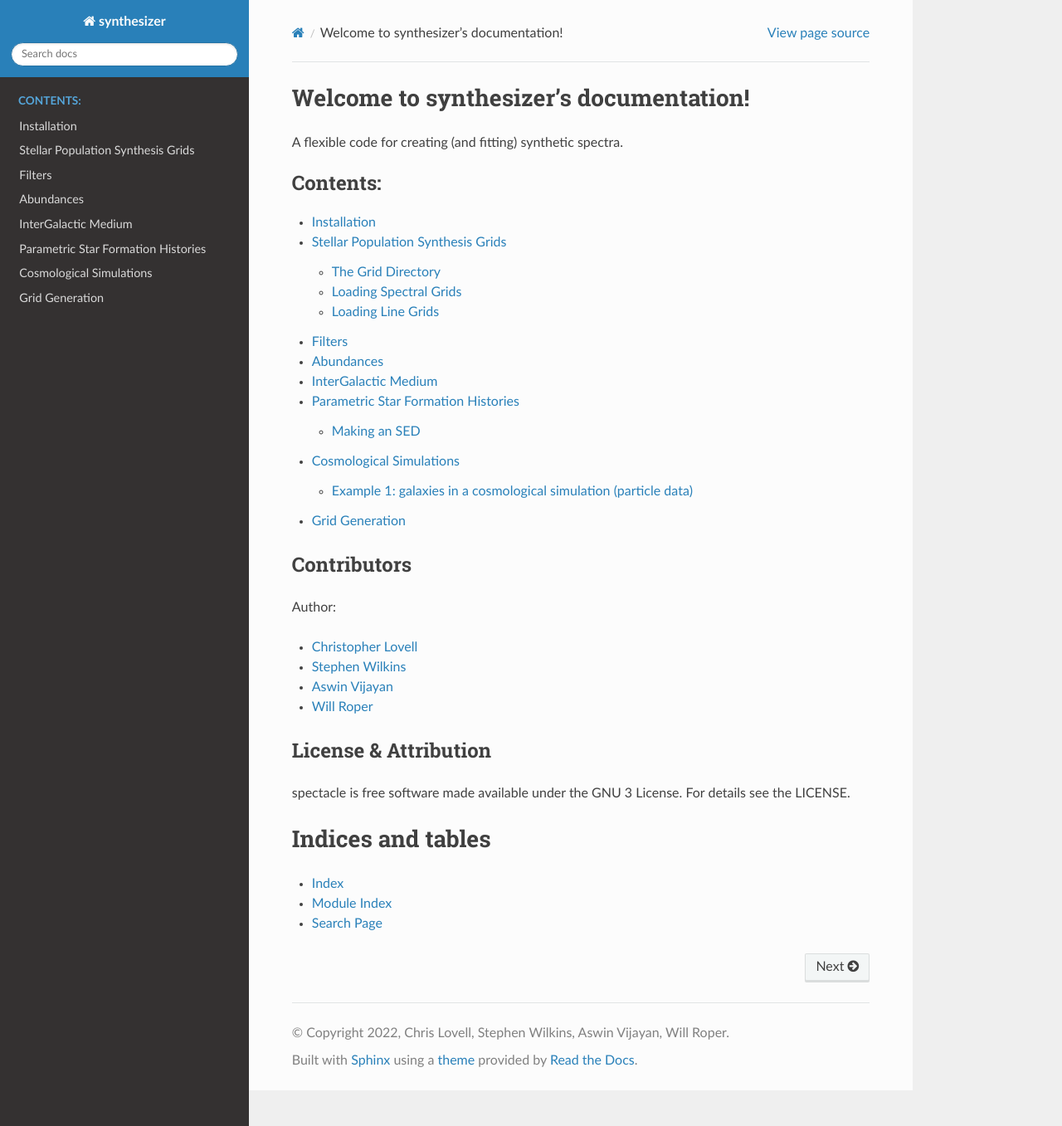
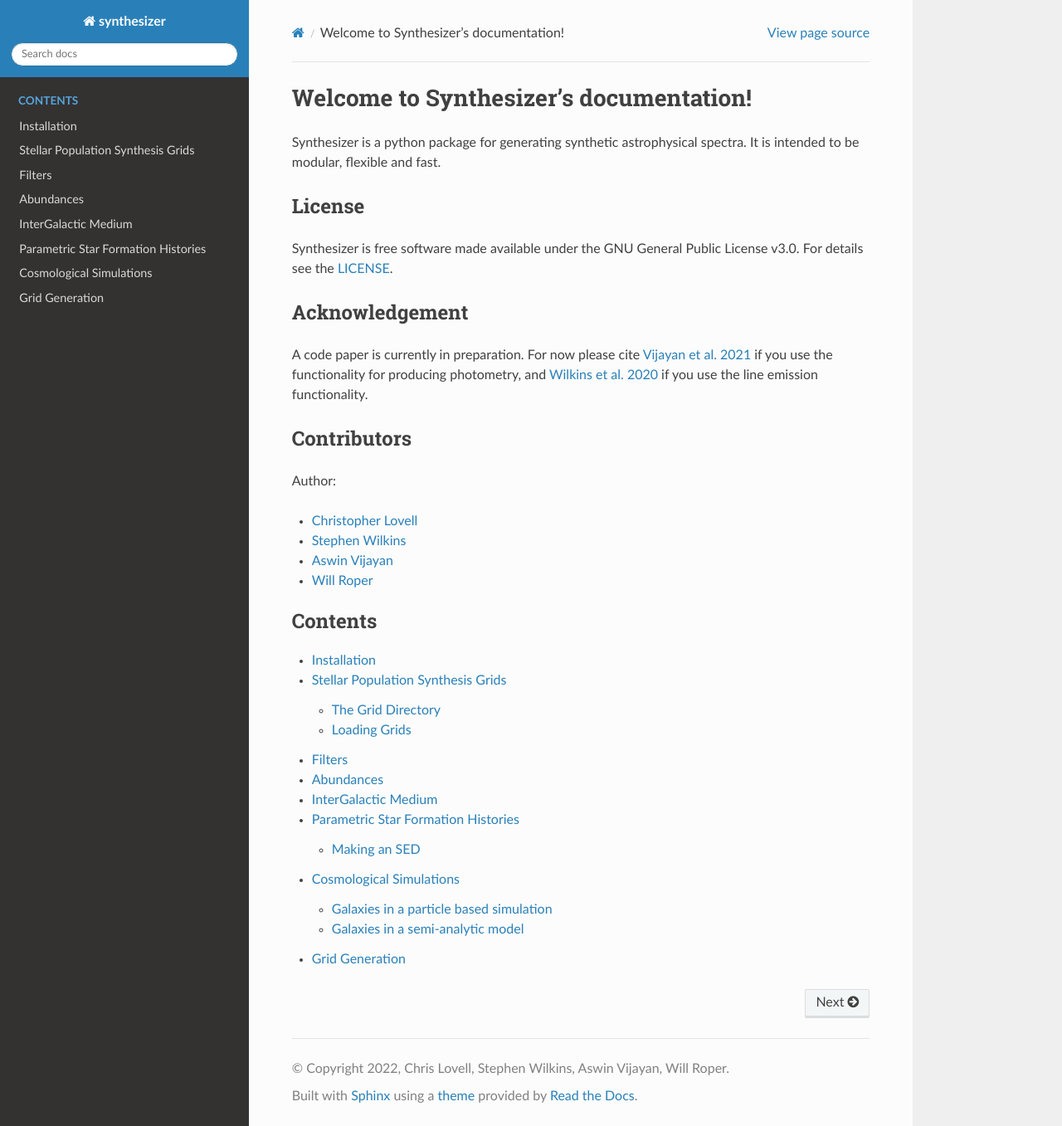
Before and after one commit to tHarvey303/synthesizer, a Sphinx documentation site: the page built from docs/source/index.rst, in a window 1280 px wide and 1357 px high. Shown: the whole window at 83% size. Built offline with Sphinx 7.4.7 and the Read the Docs theme 2.0.0, drawn with Linux system fonts in a browser that asks for light colours.

Commit message:
update docs

```diff
--- a/docs/source/grids.rst
+++ b/docs/source/grids.rst
@@ -7,8 +7,6 @@ Most of the functionality of `synthesizer` is reliant on Stellar Population Synt
 Most users will use pre-computed grids, available from dropbox `here <https://www.dropbox.com/sh/ipo6pox1sigjnqt/AADXfPvu7NbiWYiSGiooC_L0a?dl=0>`_. See details below on where to download these grids and how to load them.
 
 For advanced users, Synthesizer contains scripts for creating your own grids from popular SPS codes, and running these through CLOUDY. These are contained within the `generate_grids` directory of synthesizer. You will need a working installation of synthesizer for these scripts to work, as well as other dependencies for specific codes (e.g. CLOUDY, python-FSPS). Please reach out to us if you have questions about the pre-computed grids or grid creation.
-
-Grids come in two types: spectral grids, and line grids.
 
 
 The Grid Directory
@@ -26,12 +24,13 @@ Pre-computed grids can be downloaded `here <https://www.dropbox.com/sh/ipo6pox1s
 * bc03_chabrier03_cloudy-v17.03_log10Uref-2.h5
 * bc03_chabrier03.h5
 
-If you wish, you can set this grid directory as an environment variable #TODO
+If you wish, you can set this grid directory as an environment variable.
 
-Loading Spectral Grids
-======================
 
-We first import the SpectralGrid class::
+Loading Grids
+=============
+
+We first import the ``SpectralGrid`` class::
 
    from synthesizer.grid import SpectralGrid
 
@@ -41,10 +40,4 @@ This takes a grid name, and optionally a grid directory::
    grid_dir = '/our/synthesizer/data_directory/synthesizer_data/'
    grid = SpectralGrid(grid_name, grid_dir=grid_dir)
 
-The `grid` object contains a lot of functionality for manipulating and using grids.
-
-
-Loading Line Grids
-==================
-
-#TODO.
+The ``grid`` object contains a lot of functionality for manipulating and using grids.
--- a/docs/source/index.rst
+++ b/docs/source/index.rst
@@ -3,14 +3,32 @@
    You can adapt this file completely to your liking, but it should at least
    contain the root `toctree` directive.
 
-Welcome to synthesizer's documentation!
+Welcome to Synthesizer's documentation!
 =======================================
 
-A flexible code for creating (and fitting) synthetic spectra.
+Synthesizer is a python package for generating synthetic astrophysical spectra. It is intended to be modular, flexible and fast.
+
+
+License
+-------
+
+Synthesizer is free software made available under the GNU General Public License v3.0. For details see the `LICENSE <https://github.com/flaresimulations/synthesizer/blob/main/LICENSE.md>`_.
+
+
+Acknowledgement
+---------------
+
+A code paper is currently in preparation. For now please cite `Vijayan et al. 2021 <https://ui.adsabs.harvard.edu/abs/2021MNRAS.501.3289V/abstract>`_ if you use the functionality for producing photometry, and `Wilkins et al. 2020 <https://ui.adsabs.harvard.edu/abs/2020MNRAS.493.6079W/abstract>`_ if you use the line emission functionality.
+
+Contributors
+------------
+
+.. include:: ../../AUTHORS.rst
+
 
 .. toctree::
    :maxdepth: 2
-   :caption: Contents:
+   :caption: Contents
 
    installation
    grids
@@ -20,23 +38,3 @@ A flexible code for creating (and fitting) synthetic spectra.
    parametric
    cosmo
    grid_generation
-
-
-Contributors
-------------
-
-.. include:: ../../AUTHORS.rst
-
-
-License & Attribution
----------------------
-
-spectacle is free software made available under the GNU 3 License. For details see the LICENSE.
-
-
-Indices and tables
-==================
-
-* :ref:`genindex`
-* :ref:`modindex`
-* :ref:`search`
--- a/docs/source/installation.rst
+++ b/docs/source/installation.rst
@@ -1,12 +1,12 @@
 Installation
 ************
 
-First create a virtual environment::
+First create a virtual python environment (``synthesizer`` has been tested with Python 3.10)::
 
     python3 -m venv /path/to/new/virtual/environment
     source /path/to/new/virtual/environment/bin/activate
 
-You can then clone the `synthesizer` code, install the requirements and install::
+You can then clone the latest version of ``synthesizer`` from github, install the requirements, and finally install ``synthesizer``::
 
     git clone https://github.com/flaresimulations/synthesizer.git
     cd synthesizer
```
Also changed, not shown: docs/source/cosmo.rst (+74 -5 lines), 1 other file.
